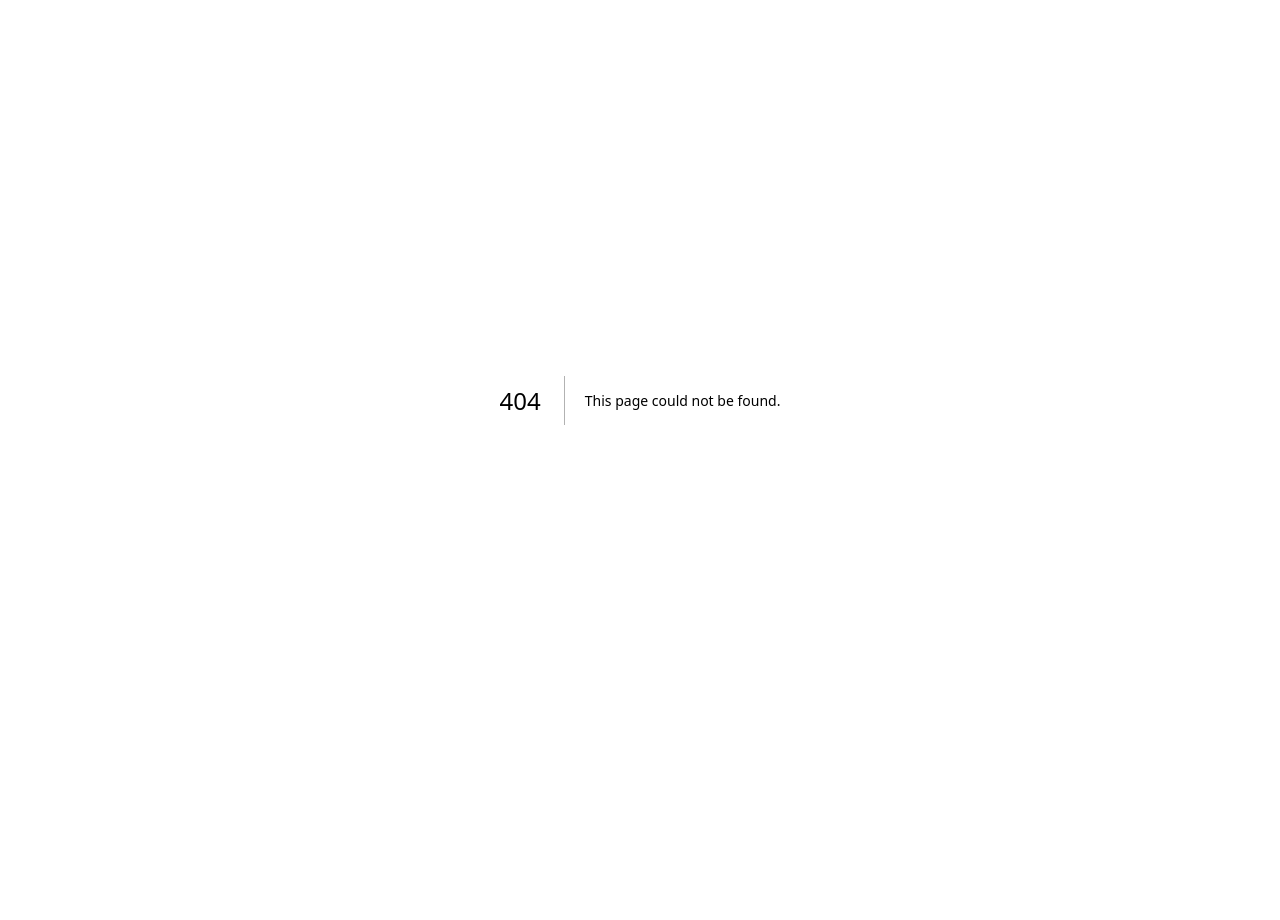
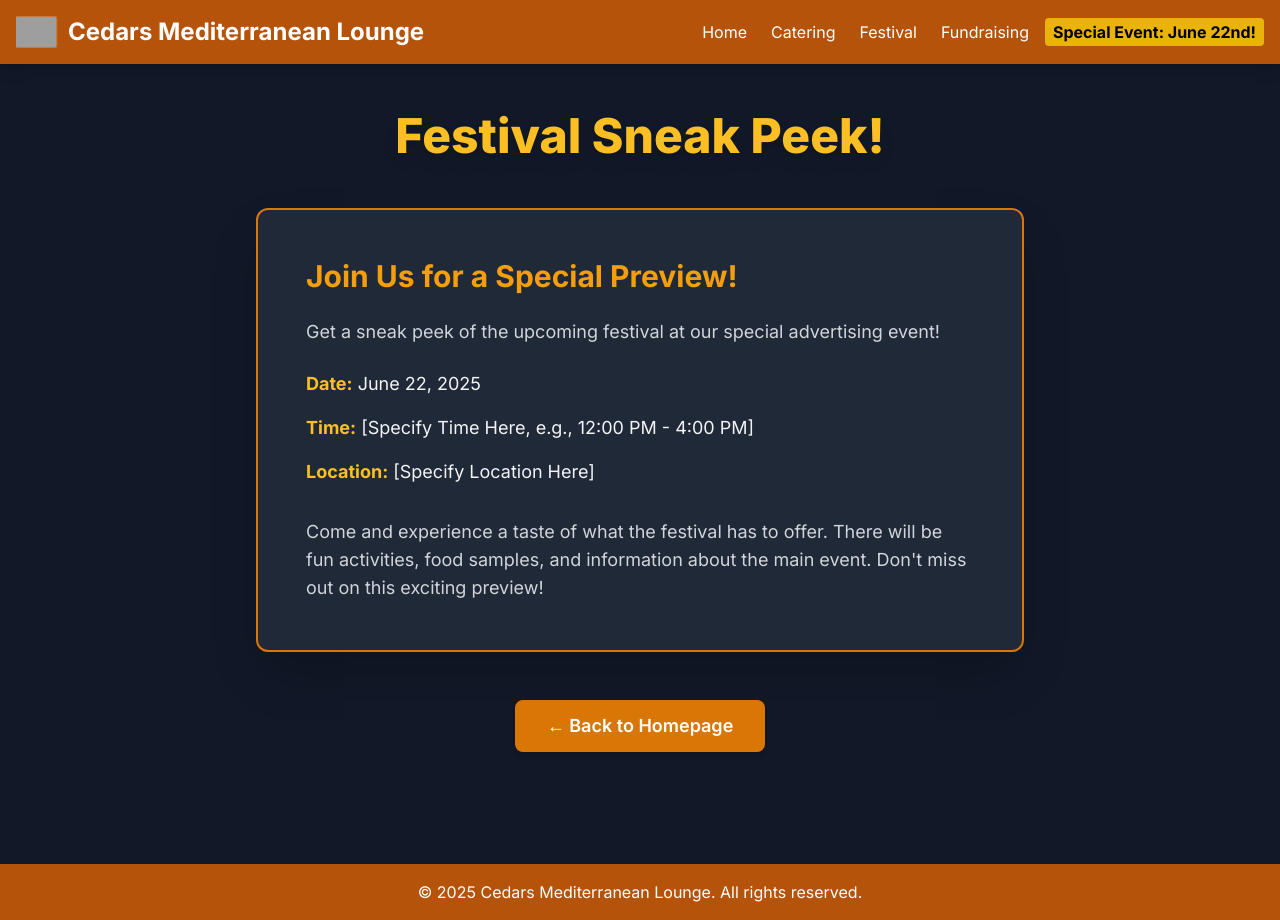
Before and after one commit to RyanHermes/cedars-mediterranean-lounge, a Next.js app: page /pre-festival-event in a window 1280 px wide. Before the commit this address had no page. Before the commit the page ends 800 px from the top, so only its background shows below. Built offline with nearby package versions, Linux system fonts and the light colour scheme; grey boxes are pictures that could not be loaded.

Commit message:
feat: implement AppHeader component and update layout with new header and footer structure

```diff
--- a/app/catering/page.tsx
+++ b/app/catering/page.tsx
@@ -312,16 +312,6 @@
           </a>
         </section>
       </main>
-
-      <footer className="w-full mt-12 py-4 sm:py-6 text-center bg-[#8b4513] text-[#f4efe8]">
-        <Link href="/" className="text-sm hover:underline">
-          ← Back to Homepage
-        </Link>
-        <p className="text-xs sm:text-sm mt-2">
-          © {new Date().getFullYear()} Cedar&apos;s Mediterranean Lounge. All
-          rights reserved.
-        </p>
-      </footer>
     </div>
   );
 }
--- a/app/globals.css
+++ b/app/globals.css
@@ -3,16 +3,19 @@
 @tailwind utilities;
 
 :root {
-  --background: #ffffff;
-  --foreground: #171717;
+  --background: #0a0a0a; /* Dark theme background by default */
+  --foreground: #ededed; /* Dark theme foreground by default */
 }
 
-@media (prefers-color-scheme: dark) {
+/* Optional: If you want to keep a light theme accessible via system preference, you can define it here */
+/*
+@media (prefers-color-scheme: light) {
   :root {
-    --background: #0a0a0a;
-    --foreground: #ededed;
+    --background: #ffffff;
+    --foreground: #171717;
   }
 }
+*/
 
 body {
   color: var(--foreground);
@@ -54,3 +57,25 @@
   background: #f4ce86;
 }
 /* End of Swiper */
+
+/* Custom Hamburger Icon Colors */
+.hamburger-inner,
+.hamburger-inner::before,
+.hamburger-inner::after {
+  background-color: white; /* Match header text color */
+}
+
+.hamburger.is-active .hamburger-inner,
+.hamburger.is-active .hamburger-inner::before,
+.hamburger.is-active .hamburger-inner::after {
+  background-color: white; /* Ensure active state is also white */
+}
+
+/* Force hide hamburger button on md screens and up */
+@media (min-width: 768px) {
+  /* Corresponds to Tailwind's default 'md' breakpoint */
+  header .container button.hamburger {
+    /* Increased specificity */
+    display: none !important;
+  }
+}
--- a/app/layout.tsx
+++ b/app/layout.tsx
@@ -1,6 +1,7 @@
 import type { Metadata } from "next";
 import { Inter } from "next/font/google";
 import "./globals.css";
+import AppHeader from "@/components/AppHeader"; // Import the new header component
 
 const inter = Inter({ subsets: ["latin"] });
 
@@ -17,12 +18,16 @@
 }>) {
   return (
     <html lang="en">
-      <head>
-        <link rel="icon" href="/favicon.ico" sizes="any" />
-        <link rel="icon" href="/icon.png" type="image/png" sizes="32x32" />
-        <link rel="apple-touch-icon" href="/apple-icon.png" />
-      </head>
-      <body className={inter.className}>{children}</body>
+      <body className={inter.className}>
+        <AppHeader /> {/* Use the new header component */}
+        <main className="flex-grow">{children}</main>
+        <footer className="bg-amber-700 text-white p-4 text-center">
+          <p>
+            &copy; {new Date().getFullYear()} Cedars Mediterranean Lounge. All
+            rights reserved.
+          </p>
+        </footer>
+      </body>
     </html>
   );
 }
--- a/app/page.tsx
+++ b/app/page.tsx
@@ -270,12 +270,6 @@
           </a>
         </div>
       </section>
-      <footer className="w-full py-4 sm:py-6 text-center bg-[#8b4513] text-[#f4efe8]">
-        <p className="text-xs sm:text-sm">
-          © {new Date().getFullYear()} Cedar&apos;s Mediterranean Lounge. All
-          rights reserved.
-        </p>
-      </footer>
     </div>
   );
 }
--- /dev/null
+++ b/app/pre-festival-event/page.tsx
@@ -0,0 +1,47 @@
+import Link from "next/link";
+
+export default function PreFestivalEventPage() {
+  return (
+    <div className="min-h-screen bg-gray-900 text-gray-100 py-12 px-4 sm:px-6 lg:px-8">
+      <div className="container mx-auto">
+        <h1 className="text-5xl font-extrabold text-center mb-12 text-amber-400 drop-shadow-lg">
+          Festival Sneak Peek!
+        </h1>
+        <div className="bg-gray-800 shadow-2xl rounded-xl p-8 md:p-12 border-2 border-amber-600 max-w-3xl mx-auto">
+          <h2 className="text-3xl font-bold mb-6 text-amber-500">
+            Join Us for a Special Preview!
+          </h2>
+          <p className="text-lg mb-6 text-gray-300">
+            Get a sneak peek of the upcoming festival at our special advertising
+            event!
+          </p>
+          <div className="space-y-4 text-lg">
+            <p>
+              <strong className="text-amber-400">Date:</strong> June 22, 2025
+            </p>
+            <p>
+              <strong className="text-amber-400">Time:</strong> [Specify Time Here, e.g., 12:00 PM - 4:00 PM]
+            </p>
+            <p>
+              <strong className="text-amber-400">Location:</strong> [Specify Location Here]
+            </p>
+          </div>
+          <p className="text-lg mt-8 text-gray-300">
+            Come and experience a taste of what the festival has to offer. There
+            will be fun activities, food samples, and information about the main
+            event. Don't miss out on this exciting preview!
+          </p>
+          {/* Add more details as needed, e.g., specific activities, guest appearances, etc. */}
+        </div>
+        <div className="mt-12 text-center">
+          <Link
+            href="/"
+            className="inline-flex items-center px-8 py-3 bg-amber-600 hover:bg-amber-700 text-white font-semibold rounded-lg shadow-md transition-colors duration-300 text-lg"
+          >
+            ← Back to Homepage
+          </Link>
+        </div>
+      </div>
+    </div>
+  );
+}
--- /dev/null
+++ b/components/AppHeader.tsx
@@ -0,0 +1,118 @@
+"use client";
+
+import { useState } from "react";
+import Link from "next/link";
+import Image from "next/image";
+import "hamburgers/dist/hamburgers.min.css";
+
+export default function AppHeader() {
+  const [isMobileMenuOpen, setIsMobileMenuOpen] = useState(false);
+
+  const toggleMobileMenu = () => {
+    setIsMobileMenuOpen(!isMobileMenuOpen);
+  };
+
+  const closeMobileMenu = () => {
+    setIsMobileMenuOpen(false);
+  };
+
+  return (
+    <header className="bg-amber-700 text-white p-4 shadow-lg relative z-30">
+      <div className="container mx-auto flex flex-nowrap justify-between items-center">
+        <Link
+          href="/"
+          className="flex items-center flex-shrink min-w-0 mr-2 overflow-hidden whitespace-nowrap text-ellipsis group"
+          onClick={closeMobileMenu}
+        >
+          <div className="mr-3 flex-shrink-0">
+            <Image
+              src="https://upload.wikimedia.org/wikipedia/commons/thumb/f/fd/Arms_of_Lebanon.svg/640px-Arms_of_Lebanon.svg.png"
+              alt="Cedars Mediterranean Lounge Logo"
+              width={40}
+              height={40}
+              layout="intrinsic"
+              objectFit="contain"
+              className="transition-all duration-300 ease-in-out group-hover:scale-115 filter drop-shadow-[0_0_1px_rgba(255,255,255,0.7)] group-hover:drop-shadow-[0_0_2px_rgba(255,215,0,0.9)]"
+            />
+          </div>
+          <span className="text-xl sm:text-2xl font-bold transition-colors duration-300 group-hover:text-yellow-500">
+            Cedars Mediterranean Lounge
+          </span>
+        </Link>
+        <button
+          className={`block md:hidden hamburger hamburger--slider flex-shrink-0 ${
+            isMobileMenuOpen ? "is-active" : ""
+          }`}
+          type="button"
+          onClick={toggleMobileMenu}
+          aria-label="Menu"
+          aria-controls="navigation"
+          aria-expanded={isMobileMenuOpen}
+        >
+          <span className="hamburger-box">
+            <span className="hamburger-inner"></span>
+          </span>
+        </button>
+        <nav
+          id="navigation"
+          className={`
+            md:flex md:items-center md:w-auto md:relative md:top-auto md:left-auto md:right-auto md:bg-transparent md:shadow-none md:z-auto md:p-0
+            ${
+              isMobileMenuOpen
+                ? "block absolute top-full left-0 w-full bg-amber-800 shadow-xl z-20 p-4"
+                : "hidden pt-2 md:pt-0"
+            }
+          `}
+        >
+          <ul className="flex flex-col md:flex-row md:items-center md:space-x-2 space-y-2 md:space-y-0">
+            <li>
+              <Link
+                href="/"
+                className="hover:text-gray-300 block px-2 py-1"
+                onClick={closeMobileMenu}
+              >
+                Home
+              </Link>
+            </li>
+            <li>
+              <Link
+                href="/catering"
+                className="hover:text-gray-300 block px-2 py-1"
+                onClick={closeMobileMenu}
+              >
+                Catering
+              </Link>
+            </li>
+            <li>
+              <Link
+                href="/festival"
+                className="hover:text-gray-300 block px-2 py-1"
+                onClick={closeMobileMenu}
+              >
+                Festival
+              </Link>
+            </li>
+            <li>
+              <Link
+                href="/special-fundraising-event"
+                className="hover:text-gray-300 block px-2 py-1"
+                onClick={closeMobileMenu}
+              >
+                Fundraising
+              </Link>
+            </li>
+            <li>
+              <Link
+                href="/pre-festival-event"
+                className="bg-yellow-500 text-black text-sm md:text-base px-2 py-1 rounded hover:bg-yellow-400 block text-center md:inline whitespace-nowrap"
+                onClick={closeMobileMenu}
+              >
+                <strong>Special Event: June 22nd!</strong>
+              </Link>
+            </li>
+          </ul>
+        </nav>
+      </div>
+    </header>
+  );
+}
```
